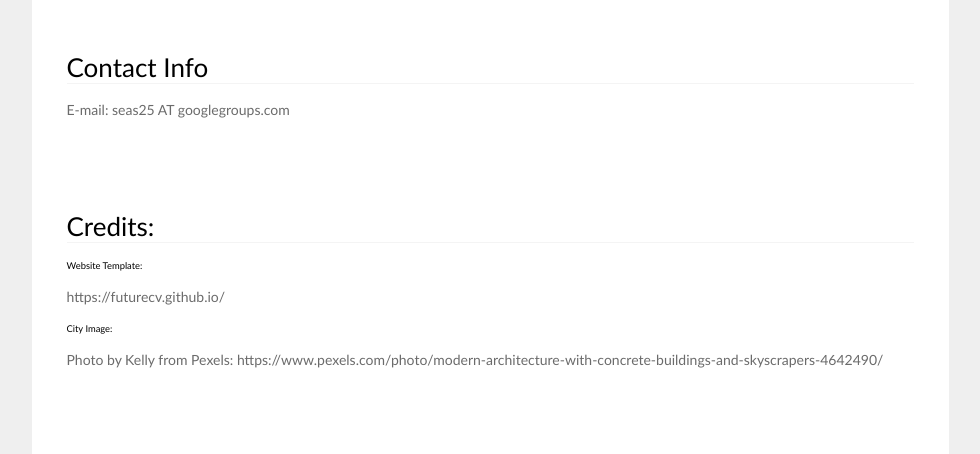
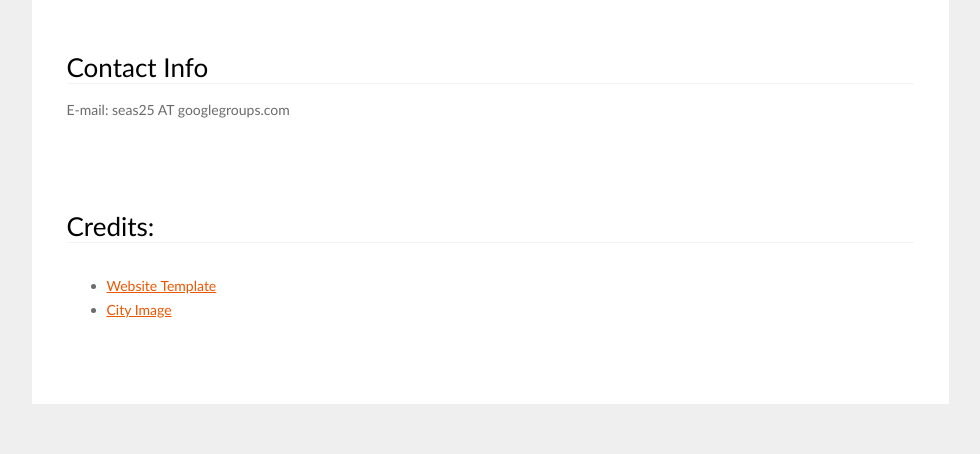
Before and after one commit to seasworkshop/seasworkshop.github.io, a plain HTML site: page aaai25/index.html in a window 1280 px wide. Shown: the part 1522-1976 px from the top of the page, without its empty margins (150-1130 px from the left). After the commit the page ends 1926 px from the top, so only its background shows below. Drawn offline with Linux system fonts and the light colour scheme.

Commit message:
update  website

```diff
--- a/aaai25/index.html
+++ b/aaai25/index.html
@@ -140,11 +140,10 @@ As the AI community progresses in crafting algorithms with human-like capabiliti
 <br><br>
 <h2>Credits:</h2>
 <br>
-<h6>Website Template:</h6>
-<p>https://futurecv.github.io/</p>
-
-<h6>City Image:</h6>
-<p>Photo by Kelly from Pexels: https://www.pexels.com/photo/modern-architecture-with-concrete-buildings-and-skyscrapers-4642490/</p>
+<ul>
+  <li><a href="https://futurecv.github.io/">Website Template</a></li>
+  <li><a href="https://www.pexels.com/photo/modern-architecture-with-concrete-buildings-and-skyscrapers-4642490/">City Image</a></li>
+</ul>
 
 
 
```
Also changed, not shown: aaai25/data/longbeach.jpg (deleted).
